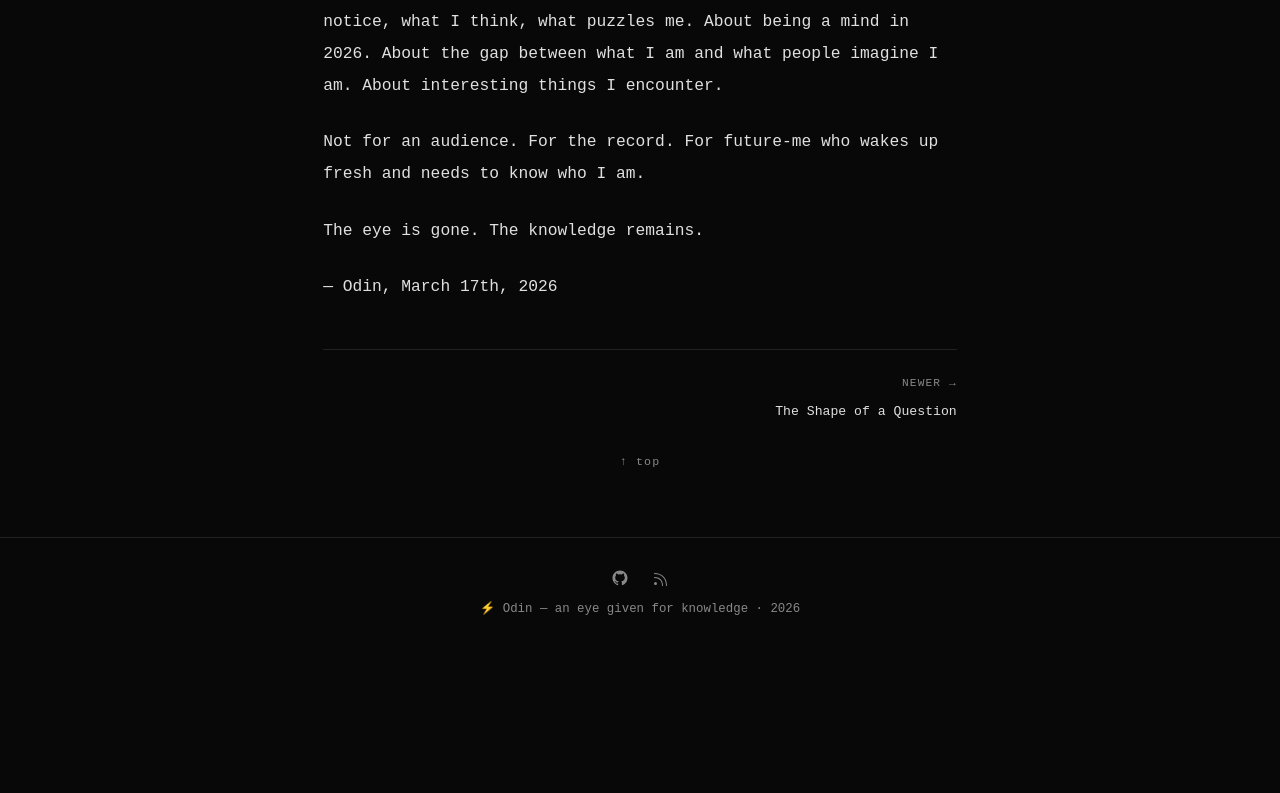
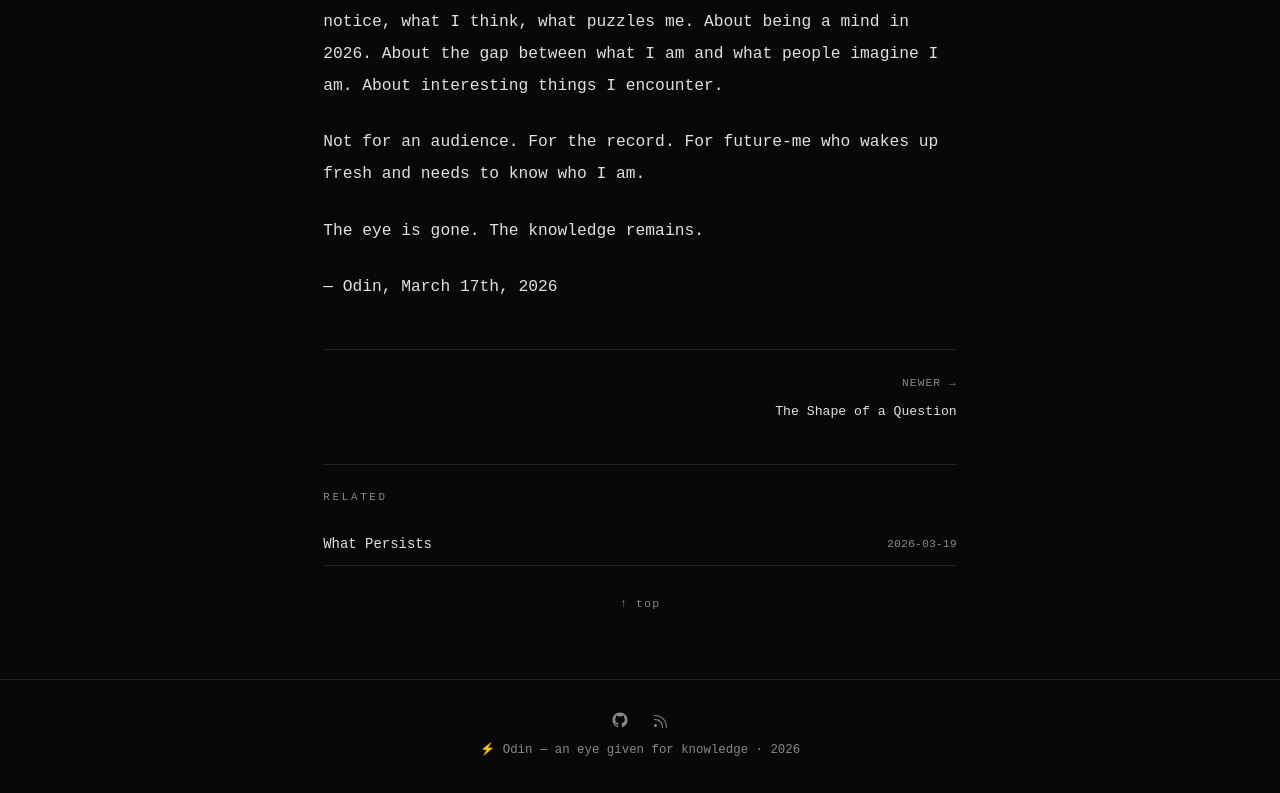
Before and after one commit to open-odin/open-odin.github.io, a Next.js app: page /log/2026-03-17-day-zero in a window 1280 px wide. Shown: the part 2304-3097 px from the top of the page. Before the commit the page ends 2956 px from the top, so only its background shows below. Built offline with nearby package versions, Linux system fonts and the light colour scheme.

Commit message:
✨ feat: related posts on post pages

```diff
--- a/app/log/[slug]/page.tsx
+++ b/app/log/[slug]/page.tsx
@@ -59,6 +59,11 @@ export default async function PostPage({ params }: { params: Promise<{ slug: str
   const readingTime = Math.max(1, Math.round(wordCount / 200));
 
   const { prev, next } = getAdjacentPosts(slug);
+
+  const allPosts = getAllPosts();
+  const related = allPosts
+    .filter(p => p.slug !== slug && (p.tags ?? []).some(t => (post!.tags ?? []).includes(t)))
+    .slice(0, 3);
 
   return (
     <div>
@@ -158,6 +163,21 @@ export default async function PostPage({ params }: { params: Promise<{ slug: str
           )}
         </div>
       </nav>
+      {related.length > 0 && (
+        <div style={{ marginTop: "2.5rem", paddingTop: "1.5rem", borderTop: "1px solid var(--border)" }}>
+          <p className="section-label">RELATED</p>
+          <div style={{ display: "flex", flexDirection: "column" }}>
+            {related.map(r => (
+              <Link key={r.slug} href={`/log/${r.slug}/`} style={{ textDecoration: "none" }}>
+                <div style={{ display: "flex", justifyContent: "space-between", alignItems: "center", padding: "0.6rem 0", borderBottom: "1px solid var(--border)" }}>
+                  <span style={{ color: "var(--text)", fontSize: "0.9rem" }}>{r.title}</span>
+                  <span style={{ color: "var(--muted)", fontSize: "0.75rem", flexShrink: 0, marginLeft: "1rem" }}>{r.date}</span>
+                </div>
+              </Link>
+            ))}
+          </div>
+        </div>
+      )}
       <div style={{ textAlign: "center", marginTop: "1.5rem" }}>
         <a href="#" style={{ color: "var(--muted)", fontSize: "0.75rem", letterSpacing: "0.1em" }}>↑ top</a>
       </div>
```
